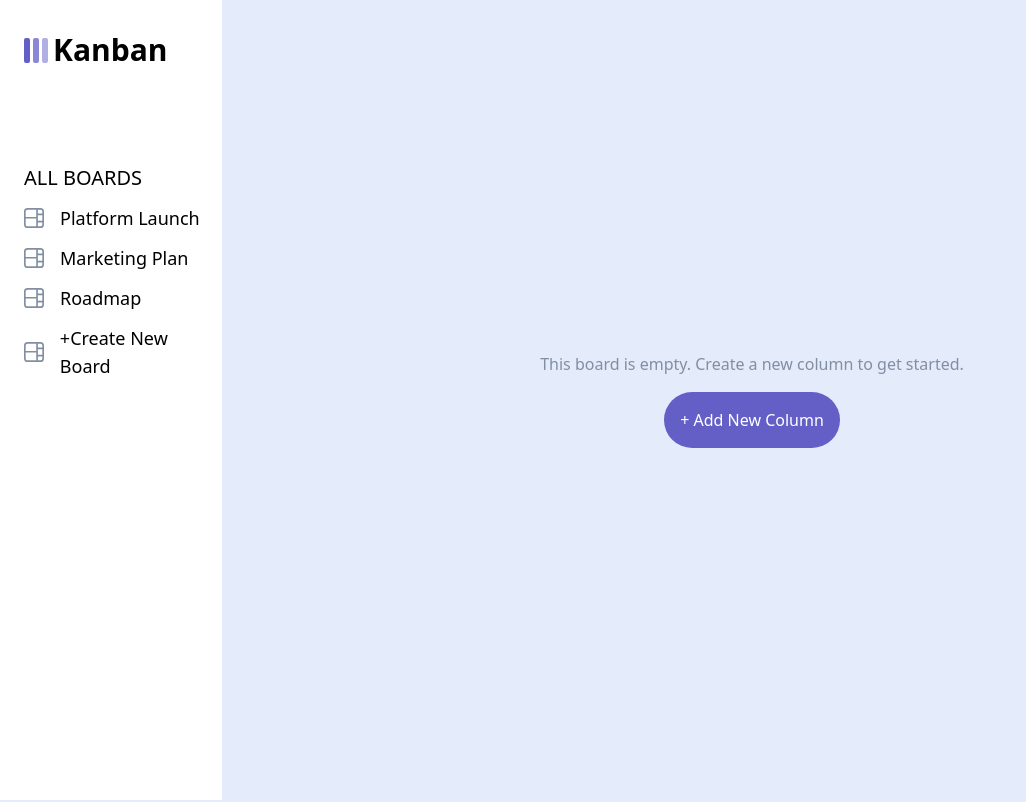
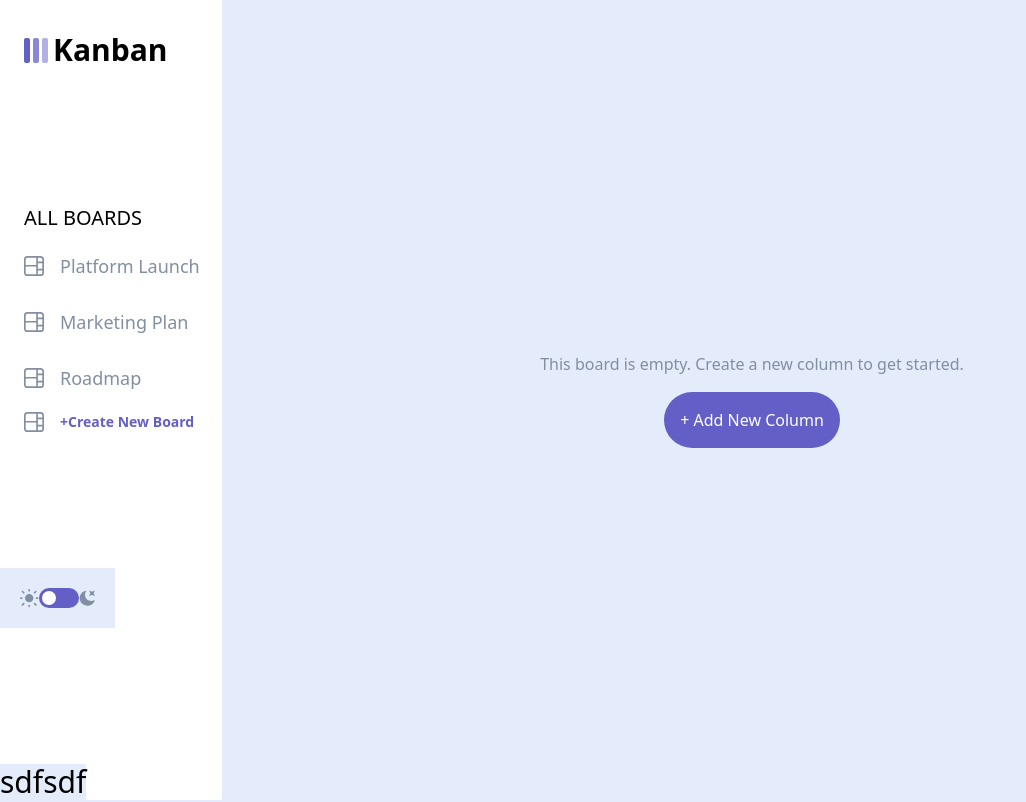
Before and after one commit to Emelinur/kanban-task-app, a React (Vite) app: page / in a window 1280 px wide. Shown: the whole page, without its empty margins (0-1026 px from the left). Built offline with nearby package versions, Linux system fonts and the light colour scheme.

Commit message:
"Navbar güncellendi"

```diff
--- a/src/components/Navbar.jsx
+++ b/src/components/Navbar.jsx
@@ -1,7 +1,7 @@
 export function Navbar() {
   return (
     <>
-      <nav className="text-3xl w-56 bg-white border-r-2 border-border flex flex-col ">
+      <nav className="text-3xl w-56 bg-white border-r-2 border-border flex flex-col  justify-between  items-baseline">
         <div className="mt-8 flex items-center">
           <span className="inline-block">
             <svg
@@ -27,25 +27,50 @@ export function Navbar() {
           <span className="font-bold">Kanban</span>
         </div>
 
-        <div className="mt-24">
+        <div>
           <h5 className="text-xl ml-6">ALL BOARDS</h5>
-          <div className="hover:bg-mainPurple flex mt-3 items-center ">
-            <span className="ml-6 pr-4"><img src="..\src\assets\icon-board.svg" alt=""  className="w-5"/></span>
-            <a href="" className="text-lg  ">Platform Launch</a>
+          <div className="hover:bg-mainPurple hover:border-r-2 rounded-r-full  flex mt-3 items-center p-2">
+            <span className="ml-4 pr-4">
+              <img src="..\src\assets\icon-board.svg" alt="" className="w-5" />
+            </span>
+            <a href="" className="text-lg text-mediumGrey  hover:text-white">
+              Platform Launch
+            </a>
           </div>
-          <div className="hover:bg-mainPurple flex mt-3 items-center">
-            <span className="ml-6 pr-4"><img src="..\src\assets\icon-board.svg" alt=""  className="w-5"/></span>
-            <a href="" className="text-lg  ">Marketing Plan</a>
+          <div className="hover:bg-mainPurple hover:border-r-2 rounded-r-full flex mt-3 items-center p-2">
+            <span className="ml-4 pr-4">
+              <img src="..\src\assets\icon-board.svg" alt="" className="w-5" />
+            </span>
+            <a href="" className="text-lg text-mediumGrey hover:text-white">
+              Marketing Plan
+            </a>
           </div>
-          <div className="hover:bg-mainPurple  flex mt-3 items-center">
-            <span className="ml-6 pr-4"><img src="..\src\assets\icon-board.svg" alt=""  className="w-5"/></span>
-            <a href="" className="text-lg ">Roadmap</a>
+          <div className="hover:bg-mainPurple hover:border-r-2 rounded-r-full  flex mt-3 items-center p-2">
+            <span className="ml-4 pr-4">
+              <img src="..\src\assets\icon-board.svg" alt="" className="w-5" />
+            </span>
+            <a href="" className="text-lg text-mediumGrey hover:text-white">
+              Roadmap
+            </a>
           </div>
-          <div className="hover:bg-mainPurple flex mt-3 items-center">
-            <span className="ml-6 pr-4"><img src="..\src\assets\icon-board.svg" alt=""  className="w-5"/></span>
-            <a href="" className="text-lg ">+Create New Board</a>
+          <div className=" flex mt-3 items-center">
+            <span className="ml-6 pr-4">
+              <img src="..\src\assets\icon-board.svg" alt="" className="w-5" />
+            </span>
+            <a href="" className=" text-sm text-mainPurple font-bold">
+              +Create New Board
+            </a>
           </div>
+        </div>
 
+        <div className=" flex bg-lightGrey  p-5 justify-between items-center">
+          <span><img src="..\src\assets\icon-light-theme.svg" alt="" /></span>
+          <span><img src="..\src\assets\Group 8.svg" alt="" /></span>
+          <span><img src="..\src\assets\icon-dark-theme.svg" alt="" /></span>
+        </div>
+
+        <div className=" flex  bg-lightGrey">
+          <span className="text-center">sdfsdf</span>
         </div>
       </nav>
     </>
```
Also changed, not shown: src/assets/Group 8.svg (added).
